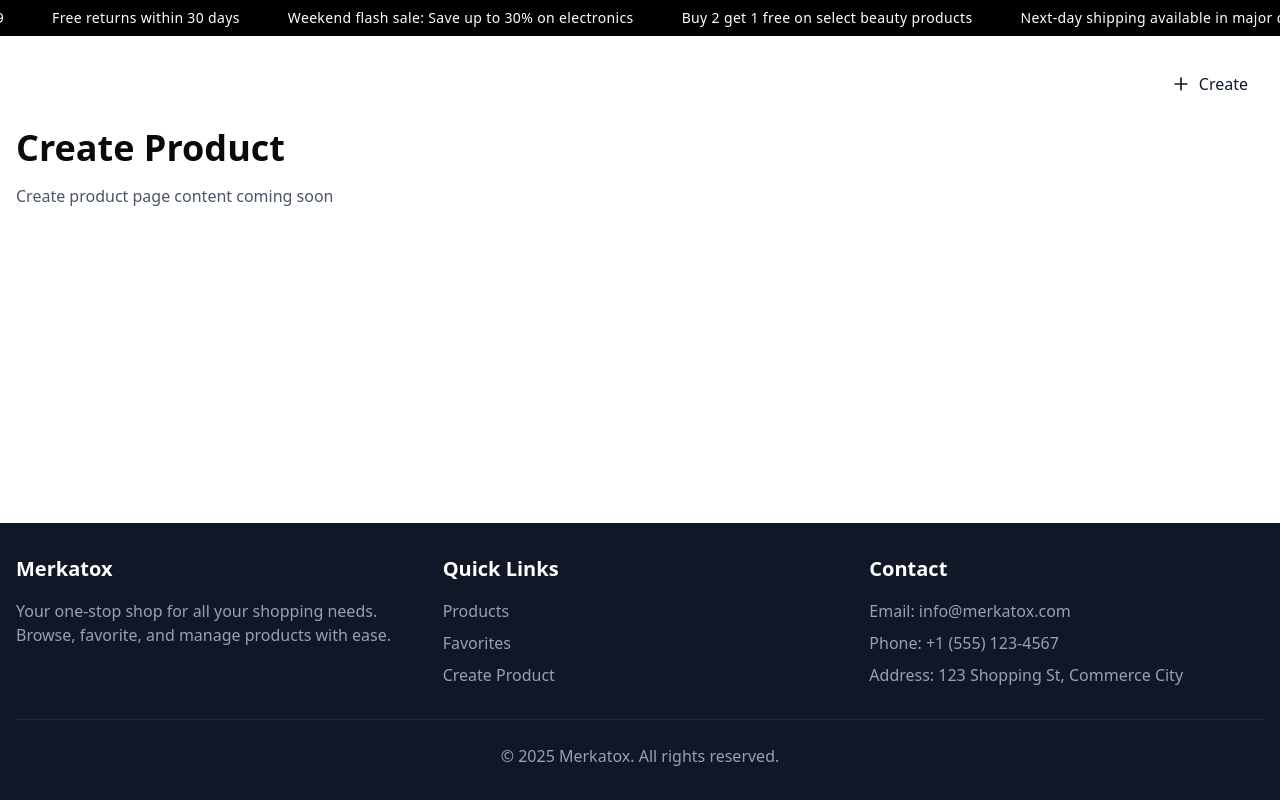
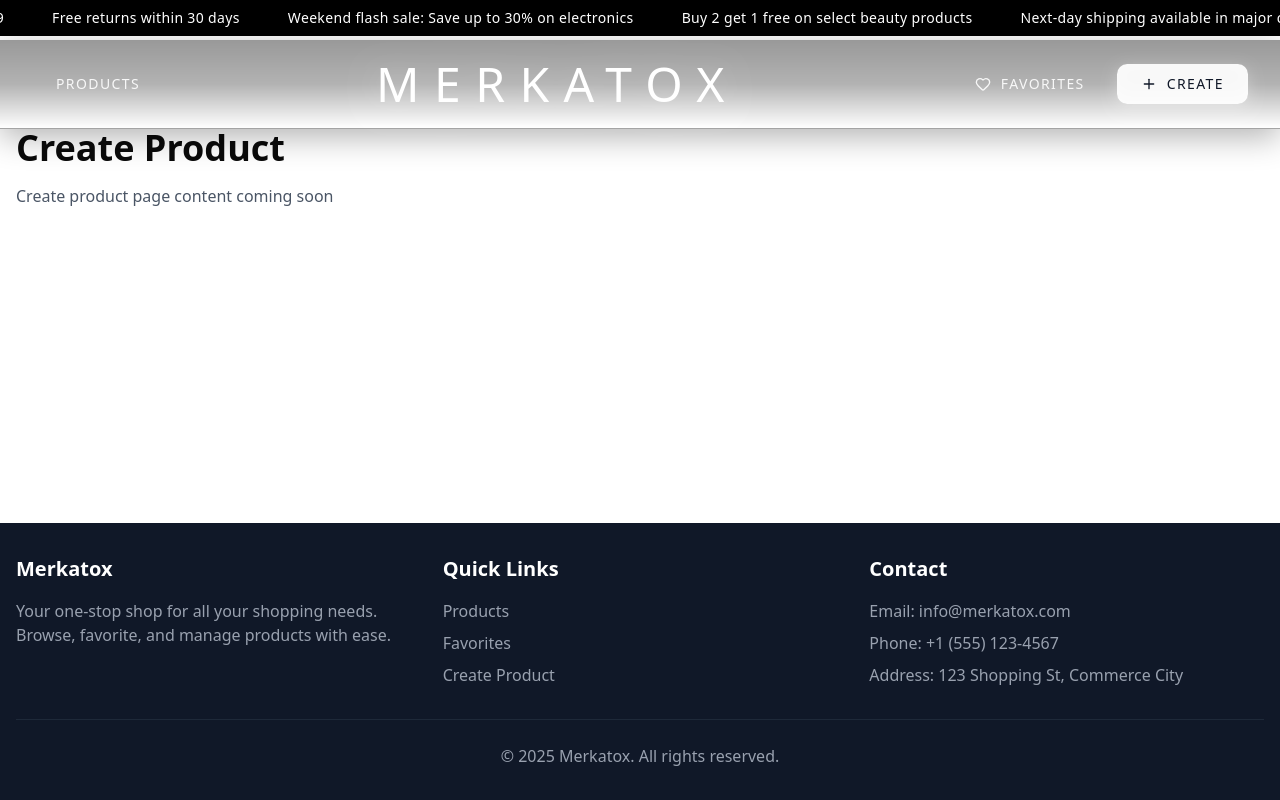
Before and after one commit to ZazabT/merkatox, a Next.js app: page /create-product in a window 1280 px wide. Built offline with nearby package versions, Linux system fonts and the light colour scheme.

Commit message:
inhnaced hero section

```diff
--- a/app/page.tsx
+++ b/app/page.tsx
@@ -88,7 +88,7 @@ export default function Home() {
   };
 
   return (
-    <div>
+    <div className='max-w-full overflow-hidden'>
       {/* Hero Section - Full width, no spacing */}
       <HeroSection />
 
--- a/components/Header.tsx
+++ b/components/Header.tsx
@@ -8,32 +8,43 @@ export default function Header() {
   const favoritesCount = useAppSelector((state) => state.favorites.items.length);
 
   return (
-    <header className="fixed top-10 left-0 right-0 z-40 bg-transparent">
-      <nav className="container mx-auto px-4 py-6">
+    <header className="fixed top-10 left-0 right-0 z-40 backdrop-blur-2xl bg-gradient-to-b from-black/40 via-black/30 to-transparent border-b border-white/10 shadow-[0_8px_32px_rgba(0,0,0,0.3)]">
+      <nav className="container mx-auto px-8 py-5">
         <div className="flex items-center justify-between">
-          {/* Logo */}
-          <Link href="/" className="flex items-center gap-2 text-2xl font-bold text-white hover:text-gray-200 transition">
-            <ShoppingBag className="w-7 h-7" />
-            <span>Merkatox</span>
+
+          {/* left side nav */}
+          <div className="flex items-center gap-2">
+            <Link
+              href="/"
+              className="text-white/90 hover:text-white font-light text-sm tracking-widest uppercase transition-all duration-300 px-6 py-2.5 rounded-lg hover:bg-white/10 relative group"
+            >
+              <span className="relative z-10">Products</span>
+              <span className="absolute inset-0 bg-white/0 group-hover:bg-white/5 rounded-lg transition-all duration-300"></span>
+            </Link>
+          </div>
+
+          {/* middle big logo */}
+          <Link
+            href="/"
+            className="flex items-center text-white hover:text-white transition-all duration-500 hover:scale-105 relative group"
+          >
+            <div className="absolute inset-0 bg-gradient-to-r from-transparent via-white/5 to-transparent rounded-xl blur-xl opacity-0 group-hover:opacity-100 transition-opacity duration-500"></div>
+            <span className="text-5xl font-extralight tracking-[0.3em] relative z-10 drop-shadow-[0_4px_16px_rgba(255,255,255,0.3)]">
+              MERKATOX
+            </span>
           </Link>
 
-          {/* Navigation Links */}
-          <div className="flex items-center gap-6">
-            <Link
-              href="/"
-              className="text-white hover:text-gray-200 font-medium transition"
-            >
-              Products
-            </Link>
-
+          {/* right side nav */}
+          <div className="flex items-center gap-2">
             <Link
               href="/favorites"
-              className="flex items-center gap-2 text-white hover:text-gray-200 font-medium transition relative"
+              className="flex items-center gap-2.5 text-white/90 hover:text-white font-light text-sm tracking-widest uppercase transition-all duration-300 px-6 py-2.5 rounded-lg hover:bg-white/10 relative group"
             >
-              <Heart className="w-5 h-5" />
-              <span>Favorites</span>
+              <Heart className="w-4 h-4 transition-all duration-300 group-hover:scale-110" />
+              <span className="relative z-10">Favorites</span>
+              <span className="absolute inset-0 bg-white/0 group-hover:bg-white/5 rounded-lg transition-all duration-300"></span>
               {favoritesCount > 0 && (
-                <span className="absolute -top-2 -right-2 bg-red-500 text-white text-xs rounded-full w-5 h-5 flex items-center justify-center">
+                <span className="absolute -top-1 -right-1 bg-gradient-to-br from-red-500 to-red-600 text-white text-[10px] font-bold rounded-full min-w-[18px] h-[18px] flex items-center justify-center shadow-lg ring-2 ring-black/30 animate-pulse">
                   {favoritesCount}
                 </span>
               )}
@@ -41,10 +52,11 @@ export default function Header() {
 
             <Link
               href="/create-product"
-              className="flex items-center gap-2 bg-white text-gray-900 px-4 py-2 rounded-lg hover:bg-gray-100 font-medium transition"
+              className="flex items-center gap-2.5 bg-white/95 hover:bg-white text-gray-900 px-6 py-2.5 rounded-lg font-light text-sm tracking-widest uppercase transition-all duration-300 hover:scale-105 shadow-[0_4px_16px_rgba(255,255,255,0.3)] hover:shadow-[0_6px_24px_rgba(255,255,255,0.5)] backdrop-blur-sm relative overflow-hidden group"
             >
-              <Plus className="w-5 h-5" />
-              <span>Create</span>
+              <span className="absolute inset-0 bg-gradient-to-r from-transparent via-white/30 to-transparent -translate-x-full group-hover:translate-x-full transition-transform duration-700"></span>
+              <Plus className="w-4 h-4 relative z-10 transition-transform duration-300 group-hover:rotate-90" />
+              <span className="relative z-10">Create</span>
             </Link>
           </div>
         </div>
--- a/components/HeroSection.tsx
+++ b/components/HeroSection.tsx
@@ -2,7 +2,7 @@ import Image from 'next/image';
 
 export default function HeroSection() {
   return (
-    <div className="w-screen relative left-1/2 right-1/2 -mx-[50vw] grid grid-cols-1 md:grid-cols-2 gap-0 h-[500px] md:h-[600px] overflow-hidden">
+    <div className="w-screen relative left-1/2 right-1/2 -mx-[50vw] grid grid-cols-1 md:grid-cols-2 gap-0 h-screen overflow-hidden">
       {/* First Image - Always visible */}
       <div className="relative w-full h-full">
         <Image
@@ -23,6 +23,36 @@ export default function HeroSection() {
           className="object-cover"
         />
       </div>
+
+      {/* Dark overlay for better text visibility */}
+      <div className="absolute inset-0 bg-black/20 backdrop-blur-[1px]"></div>
+
+      {/* Content Overlay - Bottom aligned */}
+      <div className="absolute inset-0 flex flex-col items-center justify-end z-10 px-4 md:px-8 pb-12 md:pb-20 space-y-3 md:space-y-6">
+
+        {/* Discount Text */}
+        <div className="text-center">
+          <p className="text-white text-md md:text-lg font-light tracking-wide drop-shadow-[0_4px_12px_rgba(0,0,0,0.8)]">
+            Up to <span className="font-light text-xl md:text-2xl">50%</span> off this Black Friday
+          </p>
+        </div>
+
+        {/* Main Heading - BLACK FRIDAY */}
+        <div className="text-center">
+          <h1 className="text-6xl md:text-8xl lg:text-9xl font-light text-white leading-none tracking-wider drop-shadow-[0_8px_24px_rgba(0,0,0,0.9)]">
+            BLACK FRIDAY
+          </h1>
+        </div>
+
+        {/* CTA Button */}
+        <div>
+          <button className="group bg-white text-gray-900 px-10 py-4 md:px-12 md:py-5 text-base md:text-lg font-medium tracking-wider uppercase transition-all duration-500 hover:scale-105 hover:bg-gray-50 shadow-[0_8px_32px_rgba(255,255,255,0.4)] hover:shadow-[0_12px_48px_rgba(255,255,255,0.6)] relative overflow-hidden">
+            <span className="absolute inset-0 from-transparent via-white/5 to-transparent -translate-x-full group-hover:translate-x-full transition-transform duration-1000"></span>
+            <span className="relative z-10">Discover Now</span>
+          </button>
+        </div>
+
+      </div>
     </div>
   );
 }
```
